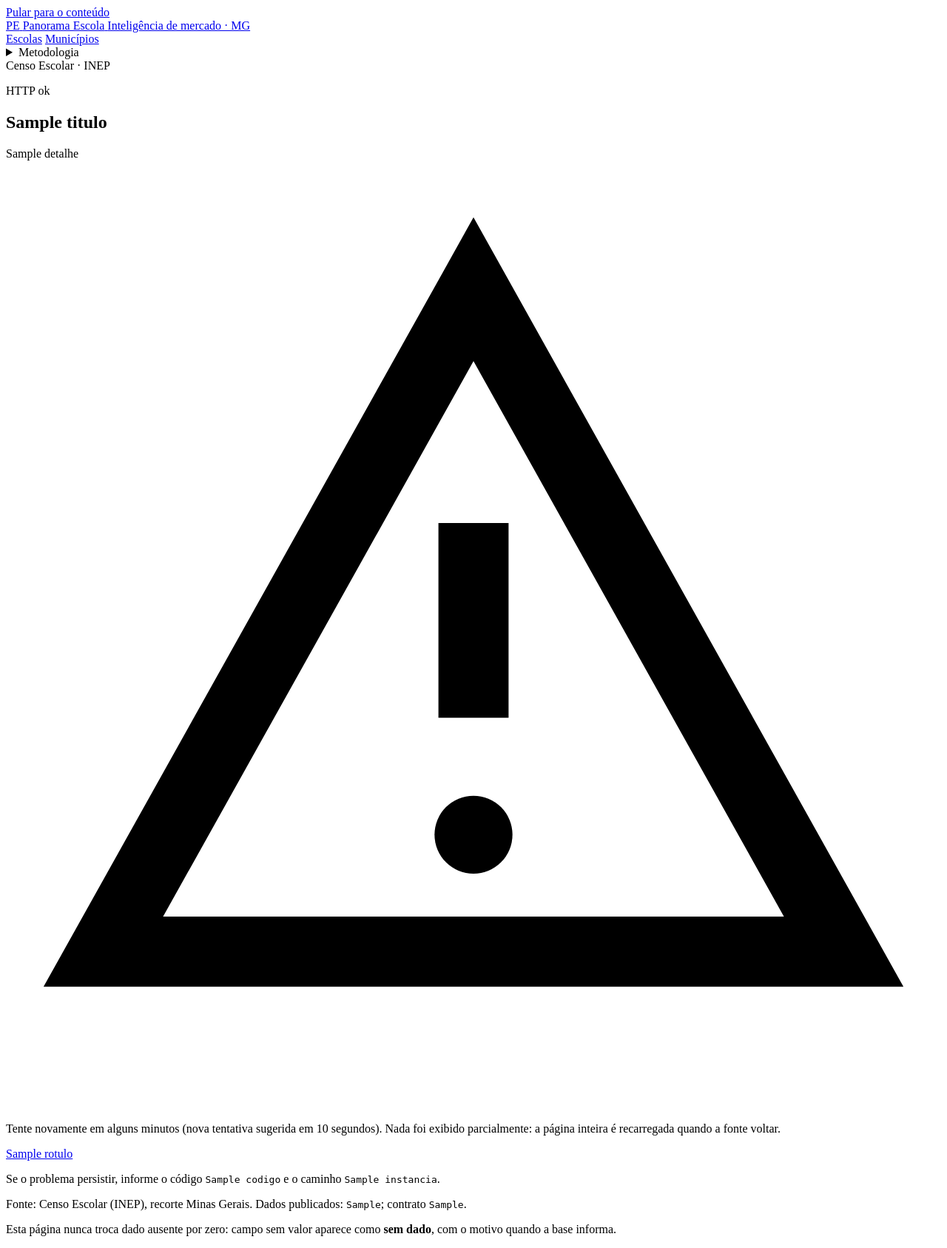
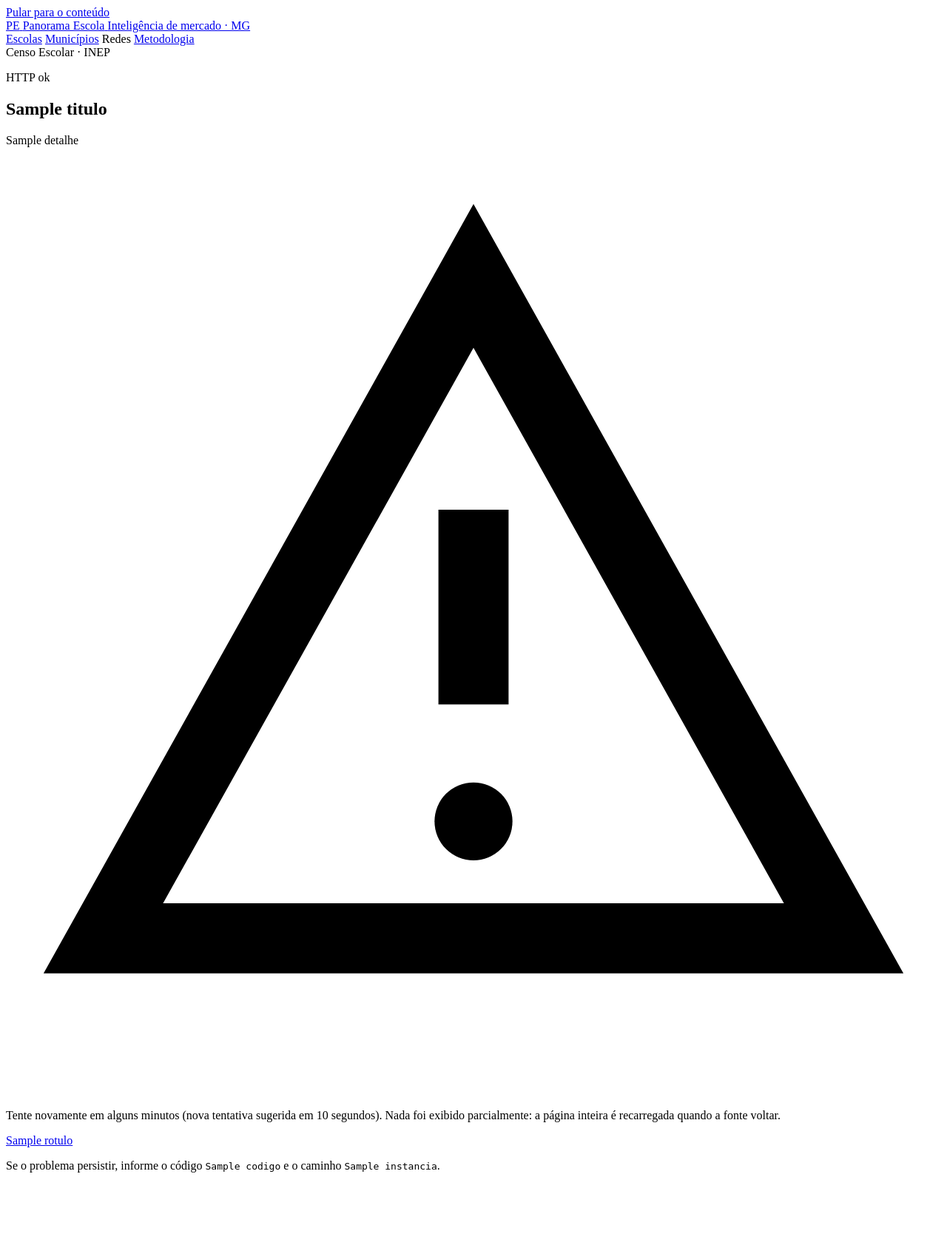
Before and after one commit to RVerdiF/panorama_api, a Python web app: template src/panorama_api/web/templates/erro.html in a window 1280 px wide. Shown: the whole page at 74% size. After the commit the page ends 1585 px from the top, so only its background shows below. Run offline with Jinja, Linux system fonts and the light colour scheme; the template is opened without the code that fills it: most values are stand-ins (such as "Sample title", 1, 10 or a date in 2020).

Commit message:
feat(web): shell do prototipo em topo/base com trilha e rodape_final em macros

```diff
--- a/src/panorama_api/web/templates/base.html
+++ b/src/panorama_api/web/templates/base.html
@@ -20,29 +20,15 @@
 </head>
 <body>
   <a class="pular-para-conteudo" href="#conteudo">Pular para o conteúdo</a>
-  {# Navbar de nível 1 num partial único: a landing e as telas do `/app` herdam
-     esta mesma marcação, sem segunda navbar (spec §2.1/§7). #}
-  {% include "partials/topo.html" %}
+  {# Shell do protótipo (card V3-S0): o envoltório agrupa topo e main; o rodapé
+     único de cada página é a macro `rodape_final`, chamada uma vez por tela —
+     não há mais rodapé global aqui. #}
+  <div class="envoltorio">
+    {% include "partials/topo.html" %}
 
-  <main id="conteudo" class="conteudo">
-    {% block conteudo %}{% endblock %}
-  </main>
-
-  <footer class="rodape">
-    <div class="rodape__interno">
-      <p>
-        Fonte: Censo Escolar (INEP), recorte Minas Gerais.
-        Dados publicados: <code>{{ data_version }}</code>; contrato <code>{{ contract_version }}</code>.
-      </p>
-      {# Nota de ausência: só faz sentido numa página que exibe dado. Telas sem
-         consulta (1ª visita à busca) não a herdam (achado A3). #}
-      {% block rodape_nota %}
-      <p>
-        Esta página nunca troca dado ausente por zero: campo sem valor aparece como
-        <strong>sem dado</strong>, com o motivo quando a base informa.
-      </p>
-      {% endblock %}
-    </div>
-  </footer>
+    <main id="conteudo">
+      {% block conteudo %}{% endblock %}
+    </main>
+  </div>
 </body>
 </html>
--- a/src/panorama_api/web/templates/partials/mercado.html
+++ b/src/panorama_api/web/templates/partials/mercado.html
@@ -16,10 +16,10 @@
                        etapas_disponiveis, etapa_selecionada, dica_etapa) }}
     {{ recorte_mercado(meta, "Recorte de mart_mercado") }}
 #}
-{% from "partials/breadcrumb.html" import breadcrumb %}
+{% from "partials/macros.html" import trilha %}
 
 {% macro cabecalho_mercado(migalhas, municipio, municipio_nome) -%}
-{{ breadcrumb(migalhas) }}
+{{ trilha(migalhas) }}
 <h1>Mercado municipal</h1>
 <p class="subtitulo">
   Município <code>{{ municipio }}</code>
--- a/src/panorama_api/web/templates/partials/topo.html
+++ b/src/panorama_api/web/templates/partials/topo.html
@@ -1,33 +1,25 @@
-{# Shell de navegação único do front (card V1 `t_423aa547`).
+{# Shell de navegação único do front (card V3-S0): a marca segue o protótipo do
+   dono — sinal `PE`, nome e subtítulo. O `PE` é decorativo (`aria-hidden`) e
+   o subtítulo é texto de apoio — o nome acessível do link continua sendo
+   "Panorama Escola". O selo à direita declara a fonte do dado exibido.
 
-   A marca segue o protótipo do dono: sinal `PE`, nome e subtítulo. O `PE` é
-   decorativo (`aria-hidden`) e o subtítulo é texto de apoio — o nome acessível
-   do link continua sendo "Panorama Escola". O selo à direita declara a fonte do
-   dado exibido, sem prometer recorte que a tela não tenha. #}
+   `pagina_atual` marca a TELA-índice da seção (`aria-current="page"`); `area`
+   marca a área dona de uma tela-filha (ficha → `"escolas"`, mercado →
+   `"municipios"`) com `aria-current="true"`, marcação mais fraca de
+   propósito. `inicio` e as páginas de erro não passam nenhum dos dois. #}
 <header class="topo">
-  <div class="topo__interno">
-    <a class="topo__marca" href="{{ href_inicio }}">
-      <span class="topo__sinal" aria-hidden="true">PE</span>
-      <span class="topo__texto">
-        <span class="topo__nome">Panorama Escola</span>
-        <span class="topo__sub">Inteligência de mercado · MG</span>
-      </span>
-    </a>
-    <nav class="topo__nav" aria-label="Navegação principal">
-      <a href="{{ href_busca }}"{% if pagina_atual == "escolas" %} aria-current="page"{% elif area_atual == "escolas" %} aria-current="true"{% endif %}>Escolas</a>
-      <a href="{{ href_mercados }}"{% if pagina_atual == "municipios" %} aria-current="page"{% elif area_atual == "municipios" %} aria-current="true"{% endif %}>Municípios</a>
-      <details class="topo__submenu">
-        <summary{% if pagina_atual == "metodologia" %} aria-current="page"{% endif %}>Metodologia</summary>
-        <ul class="topo__painel">
-          <li><a href="{{ href_metodologia }}">Visão geral da metodologia</a></li>
-          <li><a href="{{ href_metodologia }}#versao">Versão dos dados</a></li>
-          <li><a href="{{ href_metodologia }}#regras">Regras de leitura</a></li>
-          <li><a href="{{ href_metodologia }}#definicoes">Definições</a></li>
-          <li><a href="{{ href_metodologia }}#avisos">Avisos dos dados</a></li>
-          <li><a href="{{ href_metodologia }}#universo">Universos e fontes</a></li>
-        </ul>
-      </details>
-    </nav>
-    <span class="selo-dados"><span class="selo-dados__ponto" aria-hidden="true"></span>Censo Escolar · INEP</span>
-  </div>
+  <a class="marca" href="{{ href_inicio }}">
+    <span class="marca__sinal" aria-hidden="true">PE</span>
+    <span class="marca__texto">
+      <span class="marca__nome">Panorama Escola</span>
+      <span class="marca__sub">Inteligência de mercado · MG</span>
+    </span>
+  </a>
+  <nav class="menu" aria-label="Navegação principal">
+    <a href="{{ href_busca }}"{% if pagina_atual == "escolas" %} aria-current="page"{% elif area_atual == "escolas" %} aria-current="true"{% endif %}>Escolas</a>
+    <a href="{{ href_mercados }}"{% if pagina_atual == "municipios" %} aria-current="page"{% elif area_atual == "municipios" %} aria-current="true"{% endif %}>Municípios</a>
+    <span aria-disabled="true">Redes</span>
+    <a href="{{ href_metodologia }}"{% if pagina_atual == "metodologia" %} aria-current="page"{% endif %}>Metodologia</a>
+  </nav>
+  <span class="selo-data"><span class="selo-data__ponto" aria-hidden="true"></span>Censo Escolar · INEP</span>
 </header>
```
Also changed, not shown: src/panorama_api/web/templates/partials/breadcrumb.html (deleted, +0 -29 lines), src/panorama_api/web/templates/partials/cabecalho_escola.html (+4 -4 lines), src/panorama_api/web/templates/partials/macros.html (+23 -0 lines).
